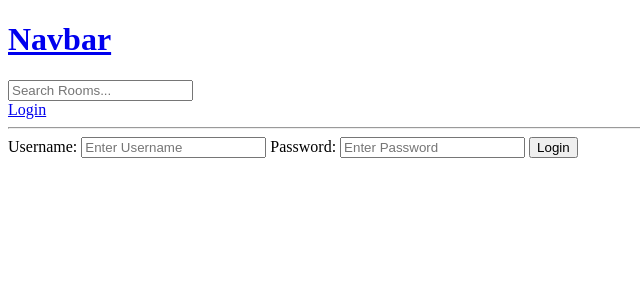
After one commit to mems22/studybudpractice, a Django app: page /login/ in a window 1280 px wide. The commit adds this page. Shown: the top 300 px of the page, without its empty margins (0-640 px from the left). Run offline with Django 3.2, Linux system fonts and the light colour scheme.

Commit message:
Login, Flash messages and User Logout

```diff
--- /dev/null
+++ b/base/templates/base/login_register.html
@@ -0,0 +1,19 @@
+{% extends 'main.html' %}
+
+{% block content %}
+
+<div>
+    <form method="POST" action="">
+        {% csrf_token %}
+
+        <label>Username:</label>
+        <input type="text" name="username" placeholder="Enter Username" />
+
+        <label>Password:</label>
+        <input type="password" name="password" placeholder="Enter Password" />
+
+        <input type="submit" value="Login"/>
+    </form>
+</div>
+
+{% endblock content %}
--- a/base/urls.py
+++ b/base/urls.py
@@ -2,6 +2,9 @@ from django.urls import path
 from . import views
 
 urlpatterns = [
+    path('login/',views.loginPage,name='login'),
+    path('logout/',views.logoutUser,name='logout'),
+
     path('', views.home, name='home'),
     path('room/<str:pk>/',views.room, name="room"),
     #pk = primary key, linked via views.room
--- a/base/views.py
+++ b/base/views.py
@@ -1,15 +1,39 @@
 from django.shortcuts import render, redirect
+from django.contrib import messages
 from django.db.models import Q
+from django.contrib.auth.models import User
+from django.contrib.auth import authenticate, login, logout
 from .models import Room, Topic
 from .forms import RoomForm
 
-#Allows you to display info like templates and models on page
-# rooms = [
-#     {'id':1, 'name': 'Lets learn Python!'},
-#     {'id':2, 'name': 'Lets learn Django!'},
-#     {'id':3, 'name': 'Lets learn React!'},
-# ]
-#Outdated way of displaying info on home page, we now use Room.objects to access the model database rather than having to input here
+def loginPage(request):
+
+    if request.method == 'POST':
+        username = request.POST.get('username')
+        password = request.POST.get('password')
+
+        try:
+            user = User.objects.get(username=username)
+        except:
+            messages.error(request, 'User does not exist')
+
+        user = authenticate(request, username=username, password=password)
+
+
+
+        if user is not None:
+            login(request, user)
+            return redirect('home')
+        else:
+            messages.error(request, 'Username OR password does not exist')
+
+
+    context={}
+    return render(request, 'base/login_register.html', context)
+
+def logoutUser(request):
+    logout(request)
+    return redirect('home')
 
 def home(request):
     q = request.GET.get('q') if request.GET.get('q') != None else ''
--- a/templates/main.html
+++ b/templates/main.html
@@ -11,6 +11,15 @@
 <body>
     {% include 'navbar.html' %}
 
+    <!-- Messages for login-->
+    {% if messages %}
+        <ul class="messages">
+        {% for message in messages %}
+            <li></li>{{ message }}</li>
+        {% endfor %}
+        </ul>
+    {% endif %}
+
     {% block content %}
 
     {% endblock %}
--- a/templates/navbar.html
+++ b/templates/navbar.html
@@ -7,4 +7,10 @@
     <input type="text" name="q" placeholder="Search Rooms..." />
 </form>
 
+{% if request.user.is_authenticated %}
+<a href="{% url 'logout' %}">Logout</a>
+{% else %}
+<a href="{% url 'login' %}">Login</a>
+{% endif %}
+
 <hr>
```
Also changed, not shown: db.sqlite3.
